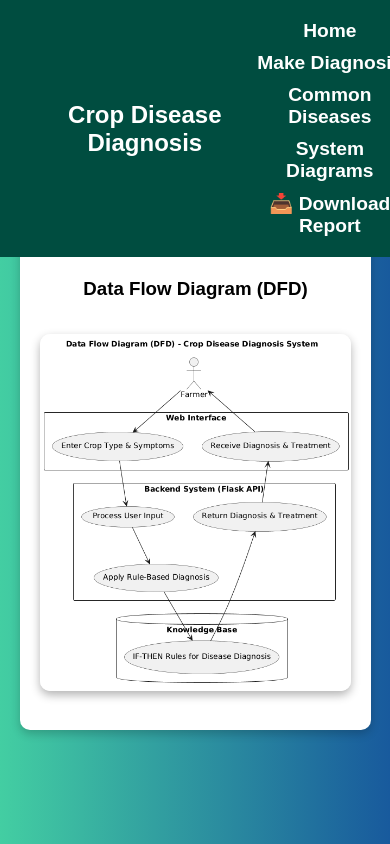
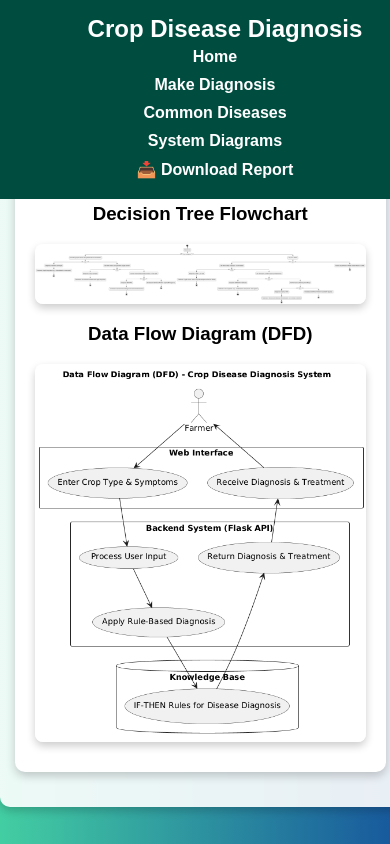
Before and after one commit to henryallison/-AI_Group1_ExpertSystem_Assignment2, a plain HTML site: page diagrams.html in a window 390 px wide. Drawn offline with Linux system fonts and the light colour scheme.

Commit message:
Add files via upload

```diff
--- a/diagrams.html
+++ b/diagrams.html
@@ -5,8 +5,119 @@
     <meta name="viewport" content="width=device-width, initial-scale=1.0">
     <title>System Diagrams</title>
     <link rel="stylesheet" href="style.css">
+    <style>
+        /* General Styling */
+        body {
+            font-family: 'Poppins', sans-serif;
+            margin: 0;
+            padding: 0;
+            background: linear-gradient(to right, #43cea2, #185a9d);
+            color: white;
+            text-align: center;
+        }
+
+        /* Fixed Navigation Bar */
+        nav {
+            background: #004d40; /* Solid color */
+            padding: 15px 20px;
+            display: flex;
+            justify-content: space-between;
+            align-items: center;
+            flex-wrap: wrap;
+            position: fixed;
+            width: 100%;
+            top: 0;
+            left: 0;
+            z-index: 1000;
+        }
+
+        nav .logo {
+            font-size: 1.5rem;
+            font-weight: bold;
+            color: white;
+        }
+
+        nav ul {
+            list-style: none;
+            padding: 0;
+            margin: 0;
+            display: flex;
+            align-items: center;
+            flex-wrap: wrap;
+        }
+
+        nav ul li {
+            margin: 0 10px;
+        }
+
+        nav ul li a {
+            color: white;
+            text-decoration: none;
+            font-size: 1rem;
+            padding: 8px 12px;
+            transition: 0.3s;
+            border-radius: 5px;
+        }
+
+        nav ul li a:hover {
+            background: #ffb74d;
+            color: #004d40;
+        }
+
+        /* Adds space below navbar */
+        .content {
+            margin-top: 80px; /* Ensures content starts below fixed navbar */
+        }
+
+        /* Container */
+        .container {
+            width: 90%;
+            max-width: 1200px;
+            margin: 20px auto;
+            padding: 20px;
+            background: rgba(255, 255, 255, 0.9);
+            color: black;
+            border-radius: 10px;
+            box-shadow: 0px 4px 10px rgba(0, 0, 0, 0.2);
+        }
+
+        /* Responsive Images */
+        .diagram {
+            width: 100%;
+            max-width: 700px;
+            height: auto;
+            display: block;
+            margin: 10px auto;
+            border-radius: 8px;
+            box-shadow: 0px 4px 8px rgba(0, 0, 0, 0.2);
+        }
+
+        /* Responsive Navigation for Small Screens */
+        @media (max-width: 768px) {
+            nav {
+                flex-direction: column;
+                text-align: center;
+            }
+
+            nav ul {
+                flex-direction: column;
+                width: 100%;
+                padding: 0;
+            }
+
+            nav ul li {
+                margin: 5px 0;
+            }
+
+            .container {
+                width: 95%;
+                padding: 15px;
+            }
+        }
+    </style>
 </head>
 <body>
+    <!-- Navigation Bar -->
     <nav>
         <div class="logo">Crop Disease Diagnosis</div>
         <ul>
@@ -18,6 +129,8 @@
         </ul>
     </nav>
 
+    <!-- Page Content -->
+    <div class="content">
         <div class="container">
             <section>
                 <h2>System Diagrams</h2>
@@ -29,5 +142,6 @@
                 <img src="data flow diagram.png" alt="Data Flow Diagram" class="diagram">
             </section>
         </div>
+    </div>
 </body>
 </html>
```
Also changed, not shown: diseases.html (+60 -15 lines), index.html (+1 -2 lines). Lines whose indentation alone changed are shown as unchanged.
